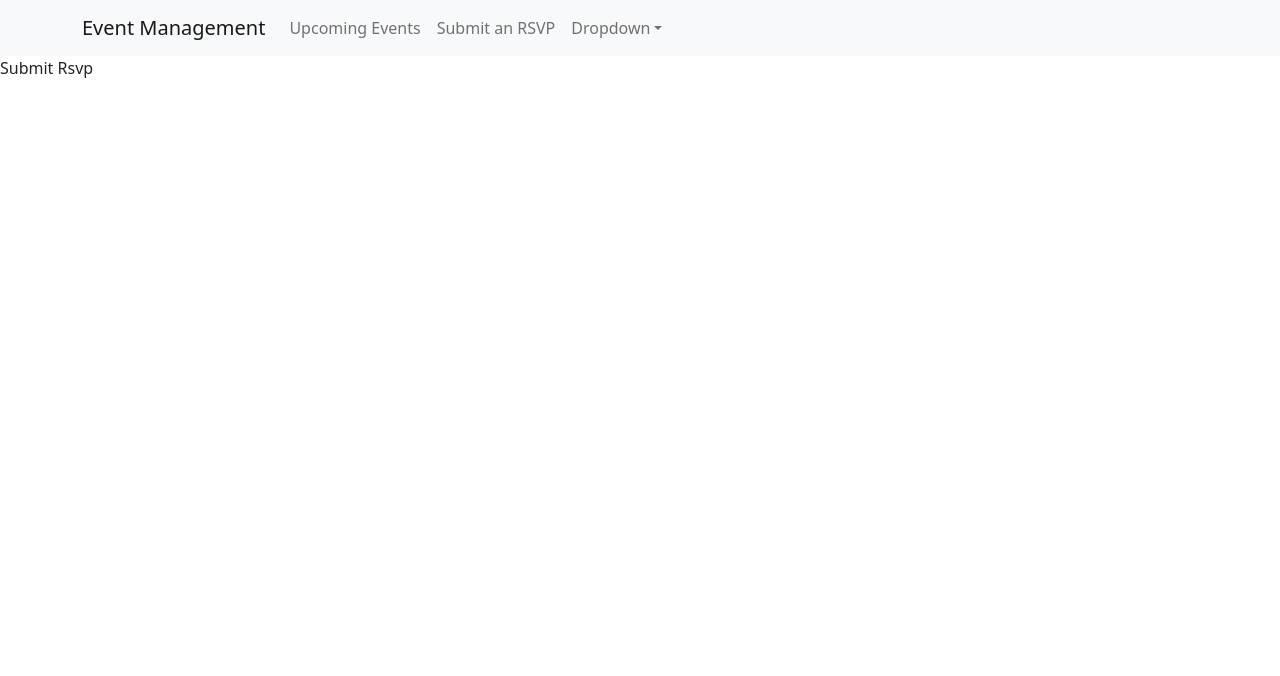
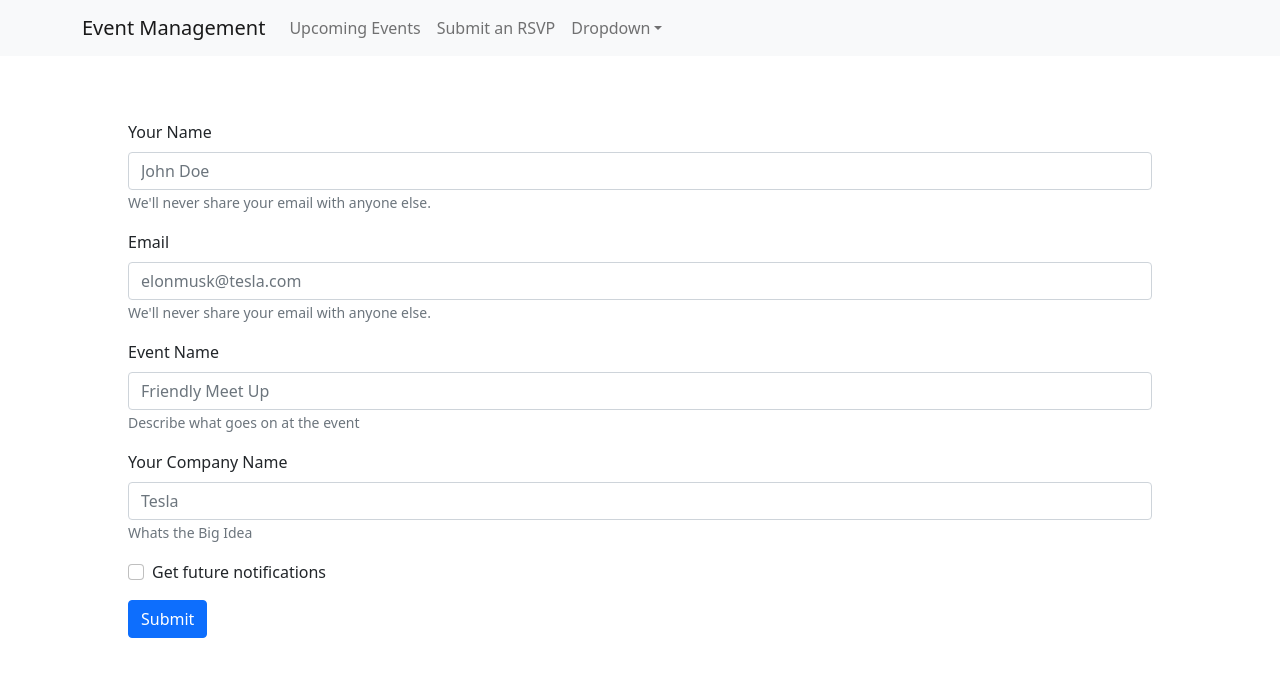
Before and after one commit to collinskoech11/EventManagement, a React (Create React App) app in the folder event/: page /Pages/User/SubmitRsvp in a window 1280 px wide. Shown: the top 676 px of the page. Built offline with nearby package versions, Linux system fonts and the light colour scheme.

Commit message:
set up form views

```diff
--- a/event/src/Pages/Manager/CreateEvent.js
+++ b/event/src/Pages/Manager/CreateEvent.js
@@ -5,7 +5,8 @@ function CreateEvent() {
   return (
     <div className="mydiv">
       <Form>
-      <Form.Group className="mb-3">
+        <Form.Group className="mb-3">
+
           <Form.Label>Event title</Form.Label>
           <Form.Control type="text" placeholder="Cocktail Party" />
           <Form.Text className="text-muted">
@@ -15,9 +16,41 @@ function CreateEvent() {
 
         <Form.Group className="mb-3">
           <Form.Label>Event Venue</Form.Label>
-          <Form.Control type="text" placeholder="Enter Event Venue" />
+          <Form.Control type="text" placeholder="Nairobi" />
           <Form.Text className="text-muted">
             We'll never share your email with anyone else.
+          </Form.Text>
+        </Form.Group>
+
+        <Form.Group className="mb-3">
+          <Form.Label>Event Category</Form.Label>
+          <Form.Control type="text" placeholder="Friendly Meet Up" />
+          <Form.Text className="text-muted">
+           DEscribe what goes on at the event
+          </Form.Text>
+        </Form.Group>
+
+        <Form.Group className="mb-3">
+          <Form.Label>Event Description</Form.Label>
+          <Form.Control type="text" placeholder="Friendly Meet Up" />
+          <Form.Text className="text-muted">
+           Whats the Big Idea
+          </Form.Text>
+        </Form.Group>
+
+        <Form.Group className="mb-3">
+          <Form.Label>Event Type</Form.Label>
+          <Form.Control type="text" placeholder="Virtual or Physical" />
+          <Form.Text className="text-muted">
+          Whats the Big Idea
+          </Form.Text>
+        </Form.Group>
+
+        <Form.Group className="mb-3">
+          <Form.Label>Event Date</Form.Label>
+          <Form.Control type="date" placeholder="Friendly Meet Up" />
+          <Form.Text className="text-muted">
+          When is it happening
           </Form.Text>
         </Form.Group>
 
@@ -25,9 +58,12 @@ function CreateEvent() {
           <Form.Label>Password</Form.Label>
           <Form.Control type="password" placeholder="Password" />
         </Form.Group>
+
+
         <Form.Group className="mb-3" controlId="formBasicCheckbox">
-          <Form.Check type="checkbox" label="Check me out" />
+          <Form.Check type="checkbox" label="Get future notifications" />
         </Form.Group>
+
         <Button variant="primary" type="submit">
           Submit
         </Button>
--- a/event/src/Pages/User/SubmitRsvp.js
+++ b/event/src/Pages/User/SubmitRsvp.js
@@ -1,9 +1,52 @@
 import React from 'react'
+import {Form, Group, Label, Control, Check, Button} from 'react-bootstrap'
+
 
 function SubmitRsvp() {
   return (
-    <div>
-      Submit Rsvp
+    <div className="mydiv">
+      <Form>
+        <Form.Group className="mb-3">
+          <Form.Label>Your Name</Form.Label>
+          <Form.Control type="text" placeholder="John Doe" />
+          <Form.Text className="text-muted">
+            We'll never share your email with anyone else.
+          </Form.Text>
+        </Form.Group>
+
+        <Form.Group className="mb-3">
+          <Form.Label>Email</Form.Label>
+          <Form.Control type="email" placeholder="elonmusk@tesla.com" />
+          <Form.Text className="text-muted">
+            We'll never share your email with anyone else.
+          </Form.Text>
+        </Form.Group>
+
+        <Form.Group className="mb-3">
+          <Form.Label>Event Name</Form.Label>
+          <Form.Control type="text" placeholder="Friendly Meet Up" />
+          <Form.Text className="text-muted">
+           Describe what goes on at the event
+          </Form.Text>
+        </Form.Group>
+
+        <Form.Group className="mb-3">
+          <Form.Label>Your Company Name</Form.Label>
+          <Form.Control type="text" placeholder="Tesla" />
+          <Form.Text className="text-muted">
+          Whats the Big Idea
+          </Form.Text>
+        </Form.Group>
+
+
+        <Form.Group className="mb-3" controlId="formBasicCheckbox">
+          <Form.Check type="checkbox" label="Get future notifications" />
+        </Form.Group>
+
+        <Button variant="primary" type="submit">
+          Submit
+        </Button>
+      </Form>
     </div>
   )
 }
```
